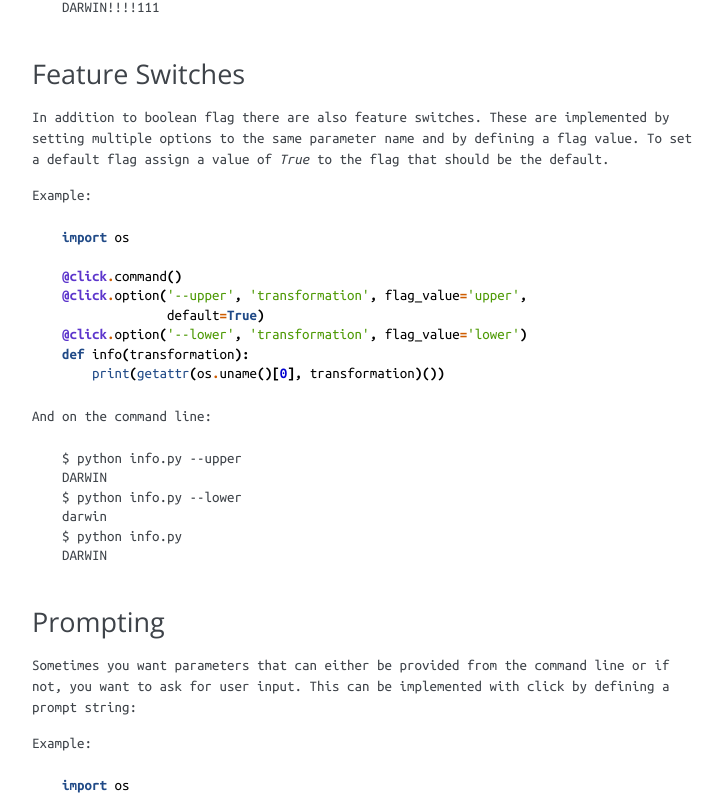
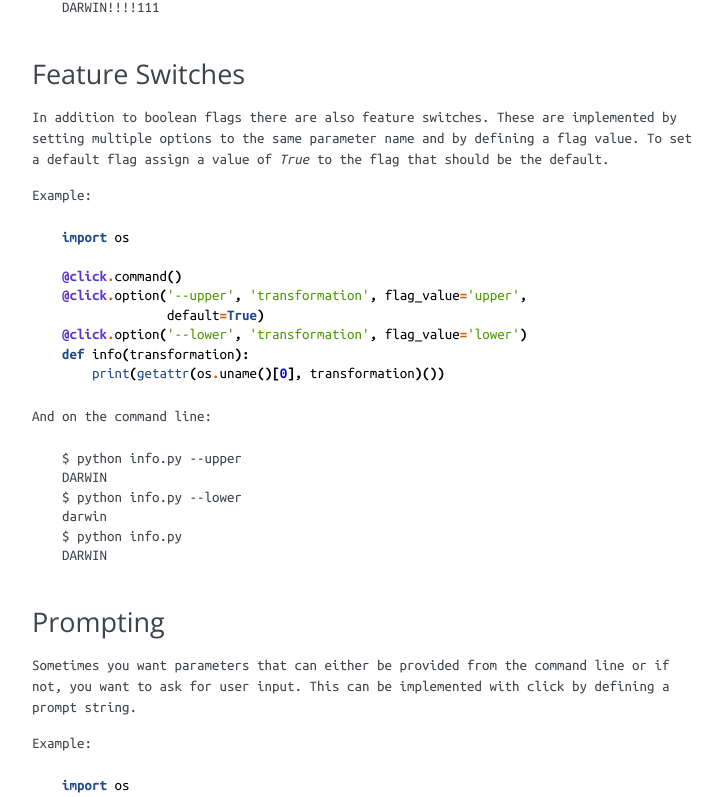
Before and after one commit to Alcides1123/Click, a Sphinx documentation site: the page built from docs/options.rst, in a window 1280 px wide and 1400 px high, scrolled down 2194 px. Shown: the part 150-947 px from the top of the window, without its empty margins (388-1110 px from the left). Built offline with Sphinx 7.4.7, drawn with Linux system fonts in a browser that asks for light colours; some of the changed text lies outside the part shown.

Commit message:
Docs: fixed some spelling and punctuation mistakes

```diff
--- a/docs/arguments.rst
+++ b/docs/arguments.rst
@@ -35,8 +35,8 @@
 the ``nargs`` parameter.  If it's set to ``-1`` then an unlimited number
 of arguments is accepted.
 
-The value is then passed as tuple.  Note that only one argument really can
-be set to ``nargs=-1`` and right now only the last.
+The value is then passed as a tuple.  Note that only one argument really
+can be set to ``nargs=-1`` and right now only the last.
 
 Example::
 
--- a/docs/options.rst
+++ b/docs/options.rst
@@ -30,14 +30,14 @@
 In this case the option is of type :data:`INT` because the default value
 is an integer.
 
-The name of the parameter is the longest
+The name of the parameter is the longest.
 
 Multi Value Options
 -------------------
 
 Sometimes you have options that take more than one argument.  For options
 only a fixed number of arguments is supported.  This can be configured by
-the ``nargs`` parameter.  The values are then stored as tuple:
+the ``nargs`` parameter.  The values are then stored as a tuple.
 
 Example::
 
@@ -122,7 +122,7 @@
 Feature Switches
 ----------------
 
-In addition to boolean flag there are also feature switches.  These are
+In addition to boolean flags there are also feature switches.  These are
 implemented by setting multiple options to the same parameter name and by
 defining a flag value.  To set a default flag assign a value of `True` to
 the flag that should be the default.
@@ -154,7 +154,7 @@
 
 Sometimes you want parameters that can either be provided from the command
 line or if not, you want to ask for user input.  This can be implemented
-with click by defining a prompt string:
+with click by defining a prompt string.
 
 Example::
 
@@ -310,7 +310,7 @@
 environment variables which is supported for options only.  To enable this
 feature the ``auto_envvar_prefix`` parameter needs to be passed to the
 script that is invoked.  Each command and parameter is then added as
-underscore separated variable in uppercase.  So if you have a subcommand
+underscore-separated variable in uppercase.  So if you have a subcommand
 called ``foo`` taking an option called ``bar`` and the prefix is
 ``MY_TOOL`` then the variable is ``MY_TOOL_FOO_BAR``.
 
--- a/docs/setuptools.rst
+++ b/docs/setuptools.rst
@@ -54,7 +54,7 @@
 
 The magic is in the ``entry_points`` parameter.  Below ``console_scripts``
 each line identifies one console script.  The first part before the equals
-sign (``=``) is the name of the script that should be generate, the second
+sign (``=``) is the name of the script that should be generated, the second
 part is the import path followed by a colon (``:``) with the click
 command.
 
```
Also changed, not shown: other parts of docs/options.rst (+1 -1 lines), docs/complex.rst (+2 -2 lines).
